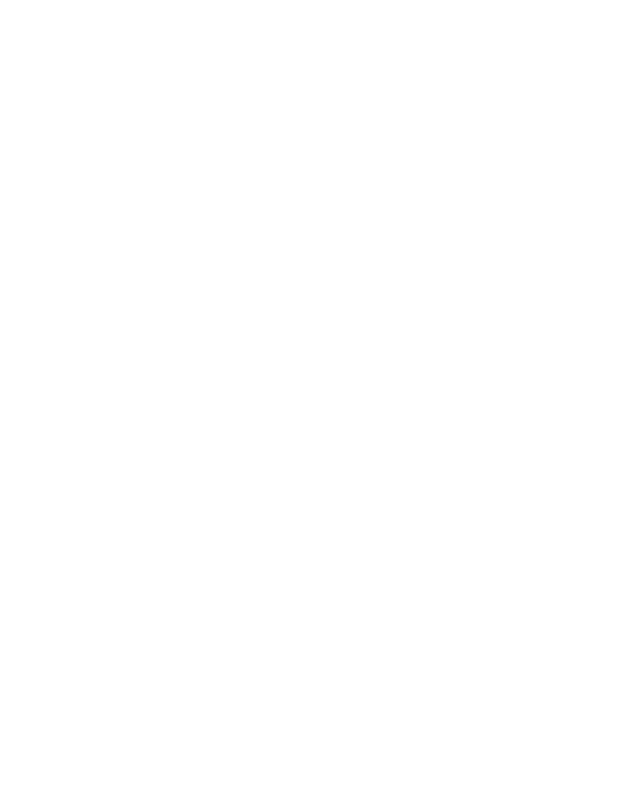
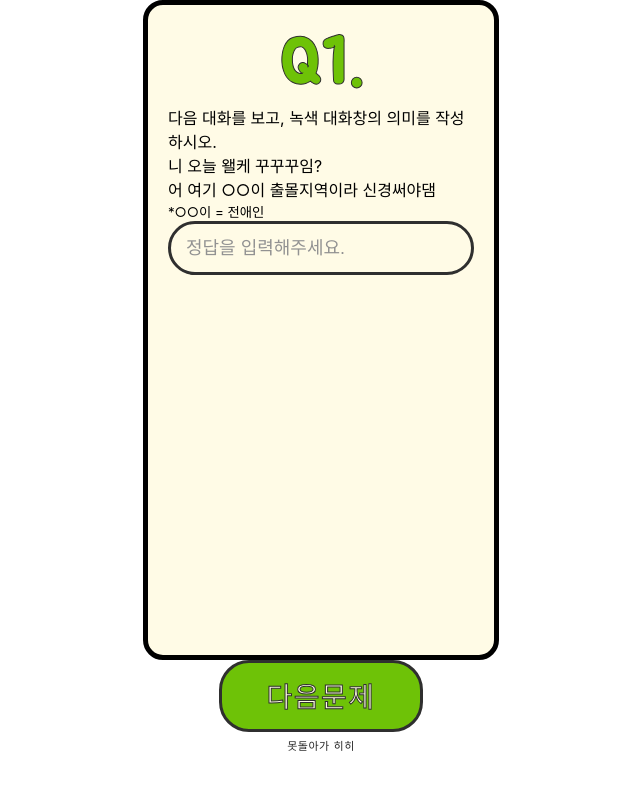
Before and after one commit to on22y/Chaltteok, a React (Create React App) app in the folder frontend/: page /test in a window 1280 px wide. Before the commit this address had no page. Shown: the top 790 px of the page, without its empty margins (319-959 px from the left). Built offline with nearby package versions, Linux system fonts and the light colour scheme.

Commit message:
url 수정, voice 라우트 추가 / test page 만드는중

```diff
--- a/frontend/src/App.js
+++ b/frontend/src/App.js
@@ -4,6 +4,8 @@
 import Home from './pages/Home';
 import Signup from './pages/Signup';
 import Login from './pages/Login';
+import Test from './pages/Test';
+import Voice from './components/Voice';
 
 function App() {
   return (
@@ -11,8 +13,10 @@
       <Router>
         <Routes>
           <Route path="/" element={<Home />} />
-          <Route path="/process/signup" element={<Signup />} />
-          <Route path="/process/login" element={<Login />} />
+          <Route path="/signup" element={<Signup />} />
+          <Route path="/login" element={<Login />} />
+          <Route path="/test" element={<Test />} />
+          <Route path="/speech_to_text" element={<Voice />} />
         </Routes>
       </Router>
     </div>
--- a/frontend/src/components/BoxComponent.css
+++ b/frontend/src/components/BoxComponent.css
@@ -8,5 +8,5 @@
   max-width: 400px;
   margin: 0 auto;
   box-sizing: border-box; /* 패딩과 테두리를 포함한 박스 크기 */
-  text-align: center;
+  /* text-align: center; */
 }
--- /dev/null
+++ b/frontend/src/components/TestComponent.css
@@ -0,0 +1,62 @@
+.testPage {
+  display: flex;
+  flex-direction: column;
+  justify-content: center;
+  align-items: center;
+  height: 100vh;
+  background-color: #fccd2a;
+  box-sizing: border-box;
+}
+
+.testPage .mainBtnContainer {
+  margin-top: 20px;
+}
+
+.testPage p {
+  font-size: 22px;
+  padding: 0 0;
+  margin: 0 0;
+}
+
+.testPage .inputBoxContainer {
+  margin-top: 15px;
+}
+
+.testPage .mainImg {
+  padding: 0;
+  margin-top: 40px;
+  margin-bottom: 5px;
+}
+
+/* 여기부터 수정 */
+.testPage .chatContainer {
+  display: flex;
+  flex-direction: column;
+  align-items: flex-start;
+  margin: 20px 0;
+  gap: 10px;
+}
+
+.testPage .chatContainer .chatBubble {
+  max-width: 280px;
+  padding: 10px 15px;
+  border-radius: 20px;
+  font-size: 14px;
+  line-height: 1.4;
+}
+
+.testPage .chatContainer .greenBubble {
+  background-color: #6ec207;
+  color: white;
+  align-self: flex-start;
+}
+
+.testPage .chatContainer .grayBubble {
+  background-color: #4a4a4a;
+  color: white;
+  align-self: flex-end;
+}
+
+.testPage .inputBoxContainer {
+  margin-top: 20px;
+}
--- a/frontend/src/pages/Home.css
+++ b/frontend/src/pages/Home.css
@@ -6,6 +6,7 @@
   flex-direction: column;
   justify-content: center;
   align-items: stretch;
+  text-align: center;
 }
 
 .homePage-content {
--- a/frontend/src/pages/Home.js
+++ b/frontend/src/pages/Home.js
@@ -12,7 +12,7 @@
   const navigate = useNavigate();
 
   const handleLogin = () => {
-    navigate('/process/login');
+    navigate('/login');
   };
 
   const handleTest = () => {
--- a/frontend/src/pages/Login.css
+++ b/frontend/src/pages/Login.css
@@ -3,6 +3,7 @@
   flex-direction: column;
   justify-content: center;
   align-items: center;
+  text-align: center;
   height: 100vh; /* 전체 뷰포트 높이를 차지 */
   background-color: #fccd2a;
   box-sizing: border-box;
--- a/frontend/src/pages/Signup.css
+++ b/frontend/src/pages/Signup.css
@@ -3,6 +3,7 @@
   flex-direction: column;
   justify-content: center;
   align-items: center;
+  text-align: center;
   height: 100vh; /* 전체 뷰포트 높이를 차지 */
   background-color: #fccd2a;
   box-sizing: border-box;
--- a/frontend/src/pages/Signup.js
+++ b/frontend/src/pages/Signup.js
@@ -30,7 +30,7 @@
 
         if (result.success) {
           alert('회원가입 성공!');
-          navigate('/process/login');
+          navigate('/login');
         } else {
           alert(result.message);
         }
--- /dev/null
+++ b/frontend/src/pages/Test.js
@@ -0,0 +1,34 @@
+import React, { useState } from 'react';
+import { useNavigate } from 'react-router-dom';
+import './Test.css';
+import MainBtn from '../components/MainBtn';
+import BoxComponent from '../components/BoxComponent';
+import TextComponent from '../components/TextComponent';
+import InputBox from '../components/InputBox';
+
+function Test() {
+  const navigate = useNavigate();
+
+  return (
+    <div className="testPage">
+      <BoxComponent height="660px">
+        <TextComponent text="Q1." fontSize="64px" strokeWidth="1px" />
+        <div className="question">다음 대화를 보고, 녹색 대화창의 의미를 작성하시오.</div>
+
+        <div className="chatContainer">
+          <div className="chatBubble greenBubble">니 오늘 왤케 꾸꾸꾸임?</div>
+          <div className="chatBubble grayBubble">
+            어 여기 ○○이 출몰지역이라 신경써야댐
+            <br />
+          </div>
+          <small>*○○이 = 전애인</small>
+        </div>
+
+        <InputBox text="정답을 입력해주세요." />
+      </BoxComponent>
+      <MainBtn text="다음문제" subText="못돌아가 히히" />
+    </div>
+  );
+}
+
+export default Test;
```
Also changed, not shown: frontend/src/components/TestComponent.js (added, +32 -0 lines), frontend/src/pages/Test.css (added).
